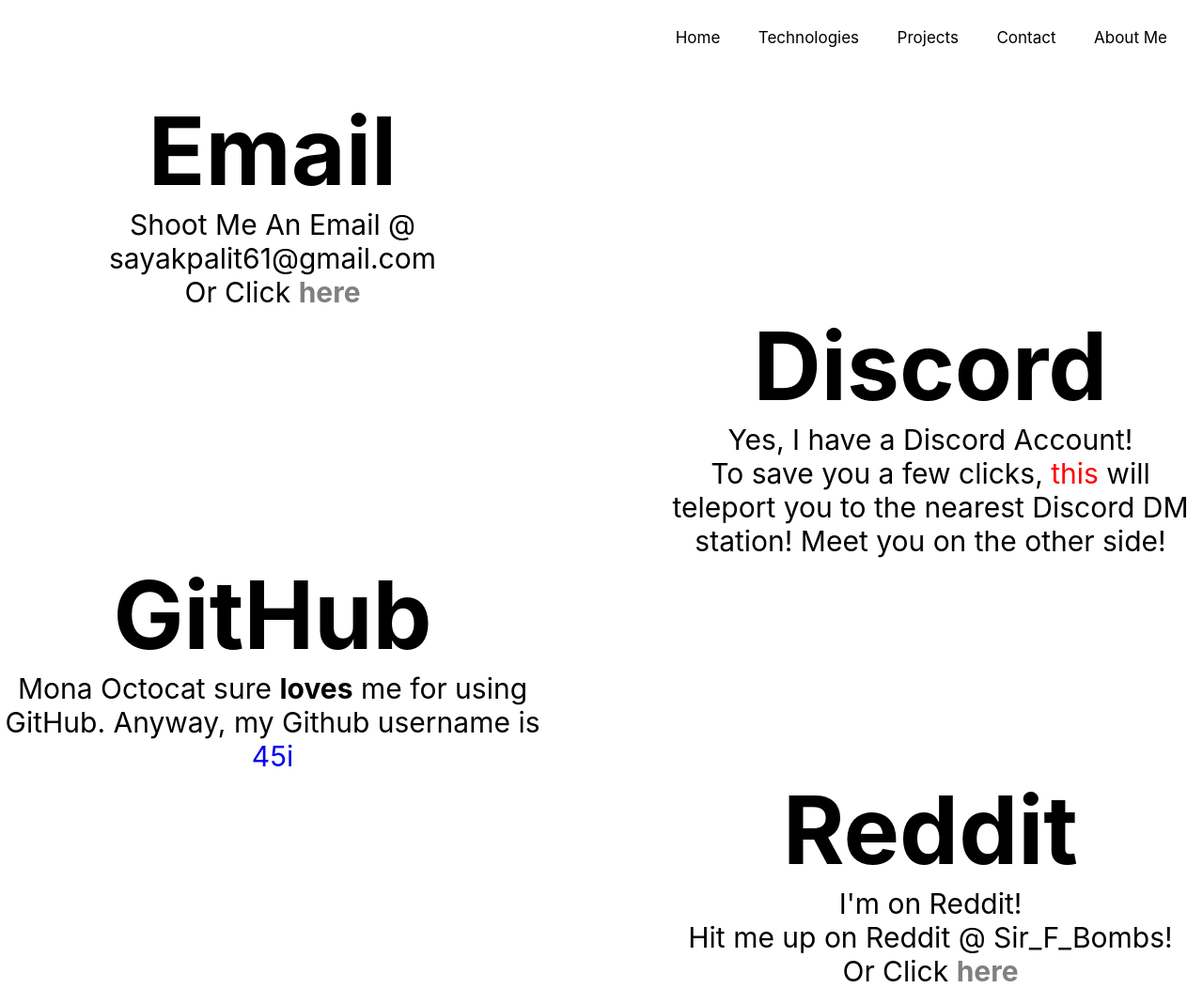
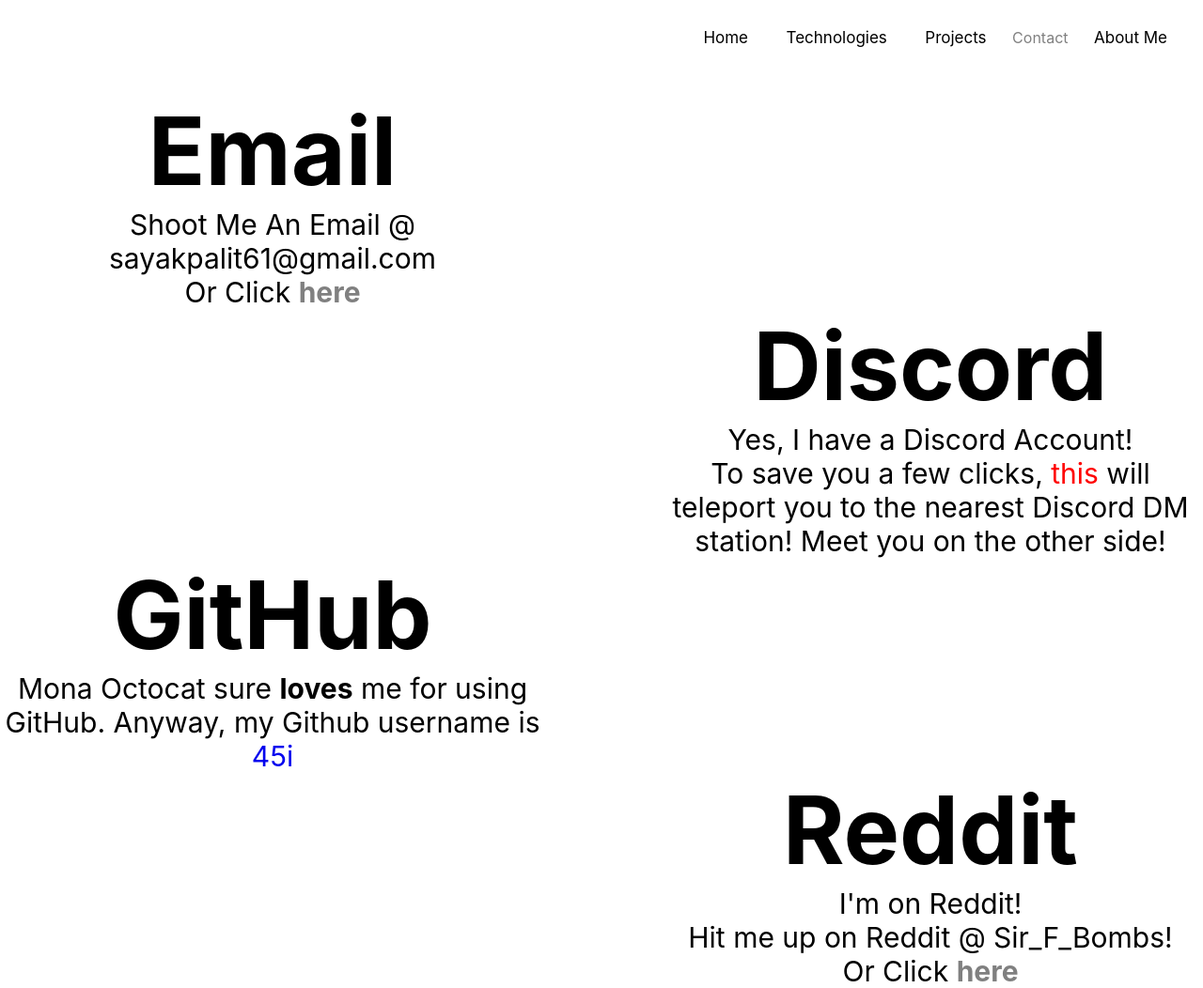
Before and after one commit to 45i/devbio.me, a plain HTML site: page contact.html in a window 1280 px wide. Shown: the whole page at 94% size. Drawn offline with Linux system fonts and the light colour scheme.

Commit message:
Update contact.html

```diff
--- a/contact.html
+++ b/contact.html
@@ -15,7 +15,7 @@
                 <li><a href="index.html" class="home">Home</a></li>
                 <li><a href="technologies.html" class="technologies">Technologies</a></li>
                 <li><a href="projects.html">Projects</a></li>
-                <li><a href="contact.html">Contact</a></li>
+              <li><font color="grey">Contact</font></li>
               <li><a href="about.html">About Me</a></li>
             </ul>
         </nav>
```
